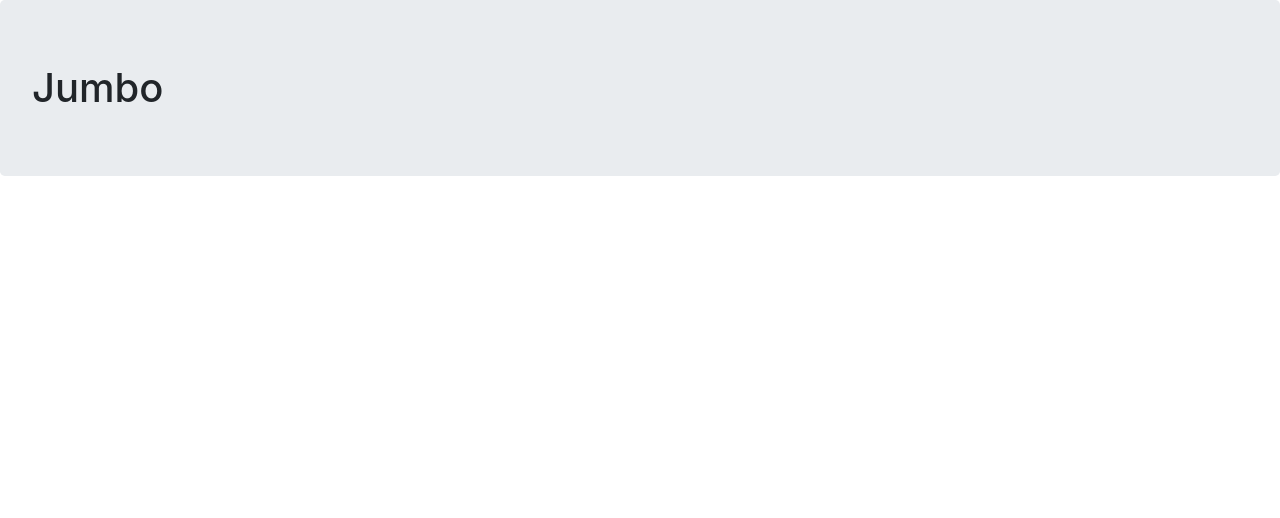
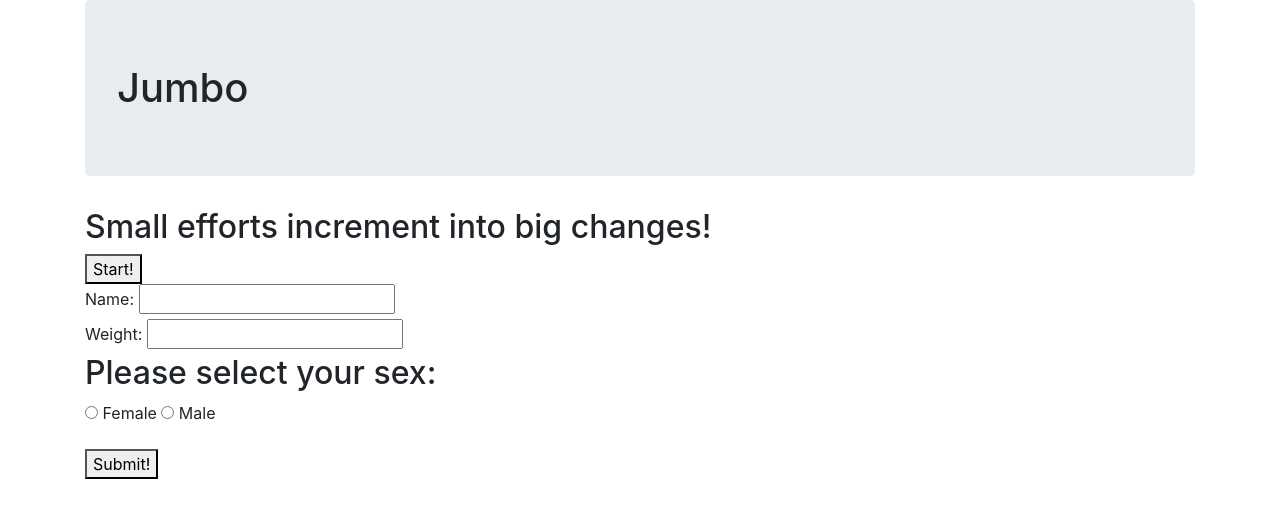
Before and after one commit to EllieLilithFox/get-fit-bit-by-bit, a website built with webpack: page src/index.html in a window 1280 px wide. Built offline with nearby package versions, Linux system fonts and the light colour scheme.

Commit message:
add landing page divider, and user data form to index.html. Unstyled.
Co-authored-by: Spencer Moody <spencer.moody@outlook.com>

```diff
--- a/src/index.html
+++ b/src/index.html
@@ -5,6 +5,37 @@
     <title>Blank</title>
   </head>
   <body>
-    <h1 class="jumbotron">Jumbo</h1>
+    <div class="container">
+      <div id="landing-page">
+        <h1 class="jumbotron">Jumbo</h1>
+        <h2>Small efforts increment into big changes!</h2>
+        <button id="start">Start!</button>
+      </div>
+
+      <div id="user-info">
+        <form>
+          <label for="name">Name:</label>
+          <input id="name" type="text">
+          <br>
+          <label for="weight">Weight:</label>
+          <input id="weight" type="number">
+          <div class="form-group">
+            <h2>Please select your sex:</h2>
+            <label for="sex">
+              <input type="radio" name="sex" value="female">
+              Female
+            </label>
+            <label for="sex">
+              <input type="radio" name="sex" value="male">
+              Male
+            </label>
+          </div>
+          <button id="submit">Submit!</button>
+        </form>
+      </div>
+
+
+
+    </div>
   </body>
 </html>
```
